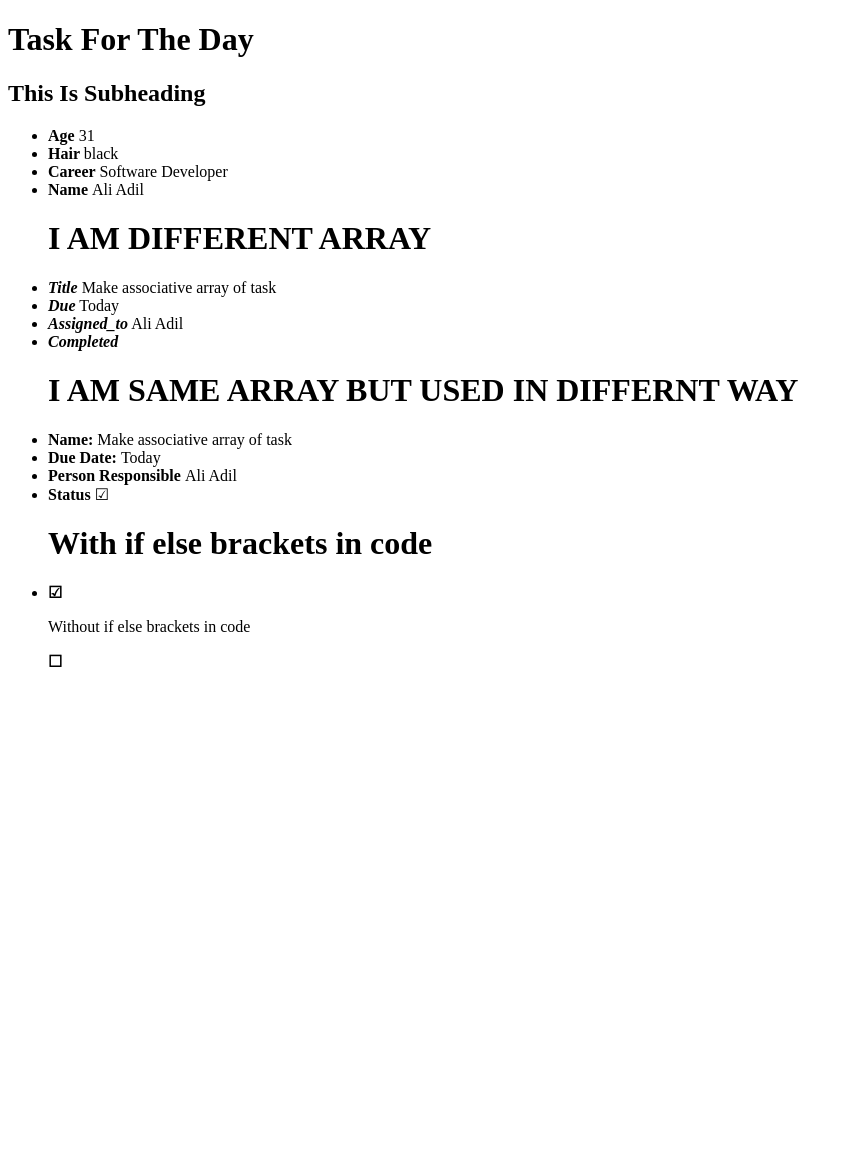
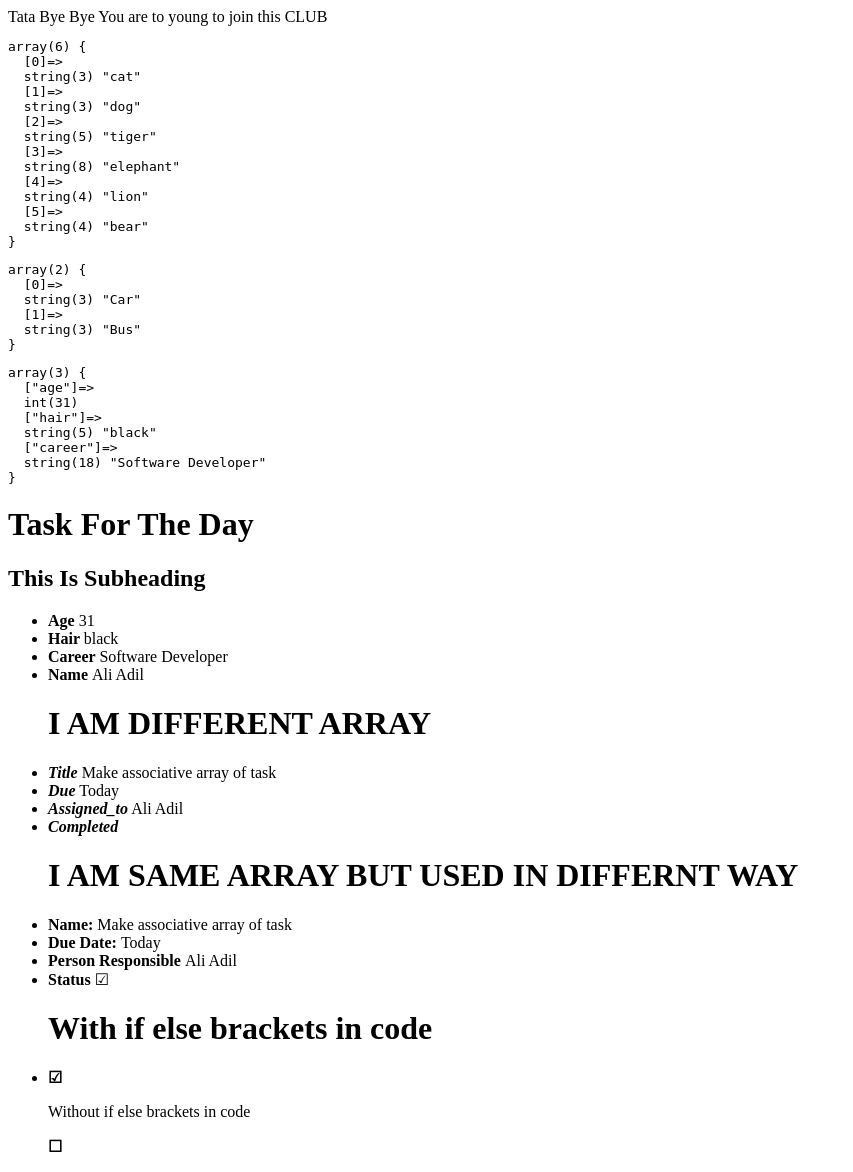
Before and after one commit to AliAdil/Php, a PHP site: page / in a window 1280 px wide. Shown: the whole page, without its empty margins (0-853 px from the left). Before the commit the page ends 667 px from the top, so only its background shows below. Run offline with PHP 8.4, Linux system fonts and the light colour scheme.

Commit message:
functions

```diff
--- a/Index.php
+++ b/Index.php
@@ -1,14 +1,34 @@
 <?php
+require 'functions.php';
+
 
 //$names = [ 'ali', 'usman', 'bilal'];
-//$animals = ['cat','dog','tiger','elephant','lion','bear'];
+$animals = ['cat','dog','tiger','elephant','lion','bear'];
 // $animals [] = 'jaguar';
+// htmlspecialchars();
+//ucwords();
+//die();
+// var_dump();
+
+// function dumber ($one,  $two, $three){
+//     var_dump($one , $two , $three);
+// }
+
+
+// echo '<pre>';
+// dumber( 'Hello',2018,'world');
+// echo '</pre>';
+ageRest(20);
+dd($animals);
+dd(['Car','Bus']);
 
 $person = [
     'age'=> 31,
     'hair'=>'black',
     'career'=> 'Software Developer'
 ];
+
+dd($person);
 
 $task= [ 'title' =>' Make associative array of task ',
 'due'=> ' Today','assigned_to'=> ' Ali Adil','completed'=> false];
--- /dev/null
+++ b/functions.php
@@ -0,0 +1,15 @@
+<?php
+
+function dd ($data){
+     echo '<pre>';
+     var_dump ($data);
+     echo '</pre>';
+ }
+
+ function ageRest($age){
+     if($age < 21){
+         echo 'Tata Bye Bye You are to young to join this CLUB';
+     }
+     else
+     echo 'TADA come on Come in WELLCOME!!';
+ }
```
